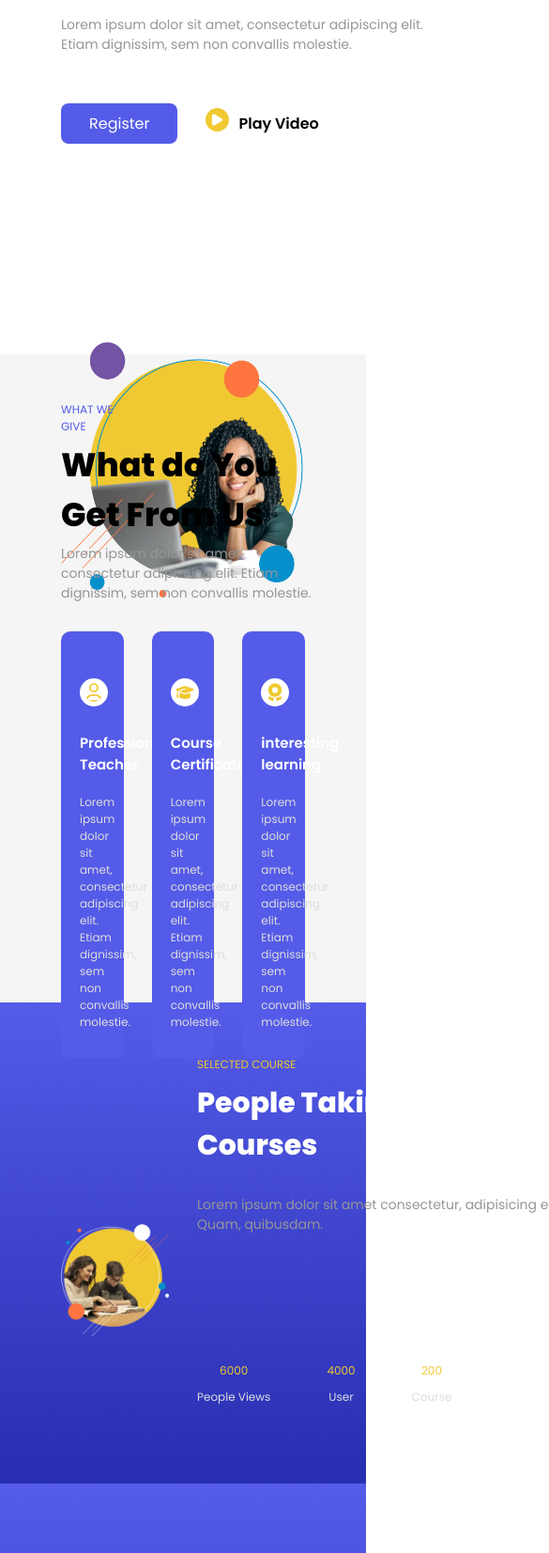
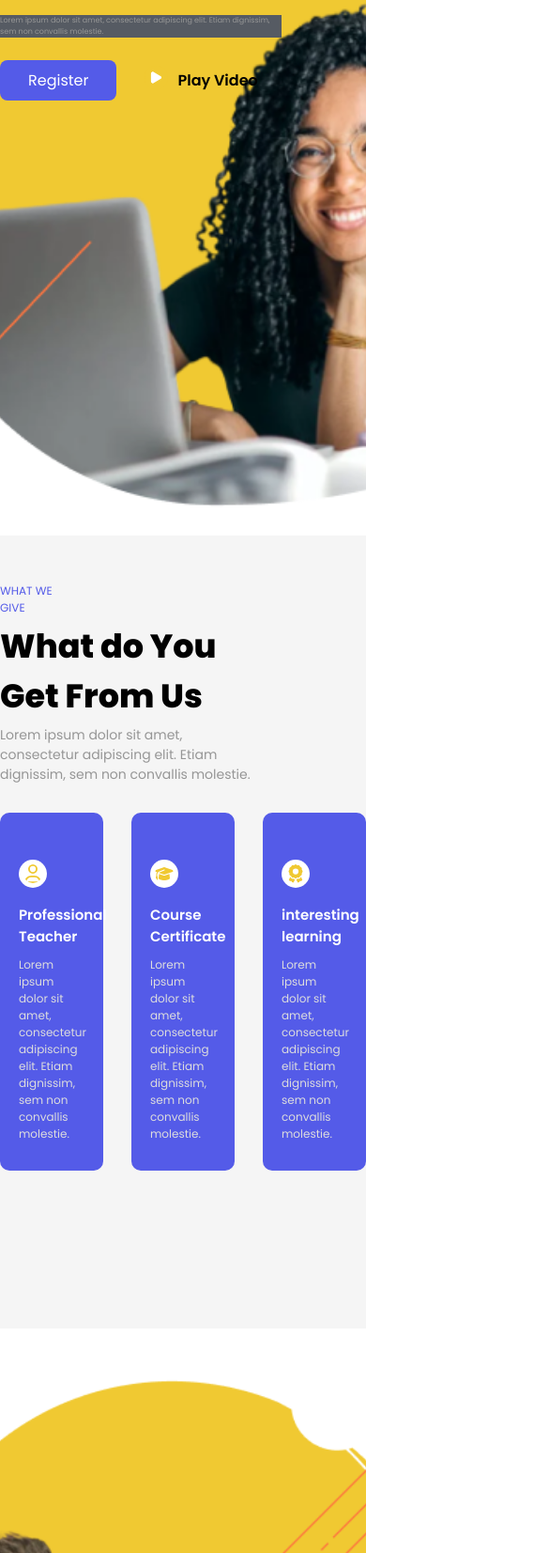
Before and after one commit to nadiahamayel/project_htmlcss, a plain HTML site: page index.html in a window 390 px wide. Shown: the part 347-2000 px from the top of the page at 94% size, 585 px wide, since content can reach past the window. Drawn offline with Linux system fonts and the light colour scheme.

Commit message:
final project

```diff
--- a/assets/css/main.css
+++ b/assets/css/main.css
@@ -32,6 +32,7 @@
     background-color: var(--main-color);
     color: white;
 }
+
 .bar_nav {
     width: 20px;
     height: 20px;
@@ -46,20 +47,25 @@
     .nav {
         display: none;
     }
+
     .bar_nav {
         display: inline;
     }
+
     .auth {
         display: none;
     }
 }
+
 @media (max-width: 420px) {
     .header .container {
         width: 100%;
     }
+
     .header .container .row {
         justify-content: none;
     }
+
     .header .logo .main {
         display: none;
     }
@@ -67,7 +73,7 @@
 
 /*end navbar*/
 /* start begin*/
-.begins .container .begin_info{
+.begins .container .begin_info {
     width: 100%;
     height: 70vh;
     gap: 30px;
@@ -78,15 +84,17 @@
     margin-top: 30px;
     margin-bottom: 30px;
 }
-.begins .container .begin_info .bold{
+
+.begins .container .begin_info .bold {
     font-weight: 600;
+}
 
-}
-.begins .container .begin_info h3{
+.begins .container .begin_info h3 {
     font-size: 40px;
     font-weight: 800;
     width: 300px;
 }
+
 .begins .container .begin_info p {
     color: #969696;
     font-size: 14px;
@@ -94,18 +102,22 @@
     margin-bottom: 30px;
     width: 400px;
 }
-  .begins .container .begin_info .play{
+
+.begins .container .begin_info .play {
     display: flex;
     flex-wrap: wrap;
     gap: 30px;
 }
-.begins .container .begin_info span{
+
+.begins .container .begin_info span {
     color: var(--main-color);
 }
-.begins .container .begin_info span:first-child{
+
+.begins .container .begin_info span:first-child {
     width: 20px;
 }
-.begins .begin_info .begin_img{
+
+.begins .begin_info .begin_img {
     background-image: url(../image/background/begin_img.png);
     width: calc(50% - 15px);
     flex-basis: 400px;
@@ -115,72 +127,127 @@
     background-size: contain;
     background-repeat: no-repeat;
 }
-.begins .begin_info .desc{
+
+.begins .begin_info .desc {
     width: calc(50% - 15px);
     flex-grow: 1;
     display: flex;
     flex-wrap: wrap;
     flex-direction: column;
+}
 
-}
-svg{
+svg {
     width: 25px;
     height: 25px;
-    background-color: #F0C932;
+    background-color: #f0c932;
     border-radius: 50%;
     padding: 5px;
 }
-.begins .begin_info .desc .play .play_button{
+
+.begins .begin_info .desc .play .play_button {
     display: flex;
     flex-wrap: wrap;
     gap: 10px;
     align-items: center;
     font-weight: 600;
 }
-.begins .begin_info .desc .play .register{
+
+.begins .begin_info .desc .play .register {
     background-color: var(--main-color);
     color: white;
     padding: 10px 30px;
     border-radius: 8px;
 }
-.begins .begin_info .desc .play{
+
+.begins .begin_info .desc .play {
     display: flex;
     flex-wrap: wrap;
     gap: 30px;
     align-items: center;
 }
+
+@media (max-width: 1000px) {
+    .begins .container {
+        width: 100%;
+        height: 100vh;
+        margin-top: 0;
+        margin-bottom: 0;
+    }
+
+    .begins .container .row {
+        justify-content: none;
+    }
+
+    .begins .container .begin_info {
+        width: 100%;
+        height: 100vh;
+        position: relative;
+    }
+
+    .begins .container .begin_info .desc {
+        width: 100%;
+        height: 100%;
+    }
+
+    .begins .container .begin_info .desc p {
+        font-size: 8px;
+        background-color: #565b63;
+        width: 300px;
+    }
+
+    .begins .container .begin_info .desc {
+        width: 100%;
+        height: 100%;
+    }
+
+    .begins .container .begin_info .begin_img {
+        top: 0;
+        left: 0;
+        width: 100%;
+        height: 100%;
+        background-image: url(../image/background/begin_img.png);
+        background-position: center;
+        background-size: cover;
+        background-repeat: no-repeat;
+        position: absolute;
+        z-index: -1;
+    }
+}
+
 /*end begin*/
 /* start services*/
-.services{
-    background-color: #F5F5F5;
+.services {
+    background-color: #f5f5f5;
     padding: 50px 0;
+    width: 100%;
 
+    margin-bottom: 30px;
 }
-.services .background_serv{
+
+.services .background_serv {
     display: flex;
     flex-wrap: wrap;
     gap: 10px;
     height: 70vh;
     align-items: center;
-
-
 }
 
-.services .we_give{
-    width: calc( 50% - 15px );
+.services .we_give {
+    width: calc(50% - 15px);
     flex-basis: 400px;
     display: flex;
     flex-direction: column;
     gap: 5px;
     flex-wrap: wrap;
 }
-.services .we_give h3{
+
+.services .we_give h3 {
     font-size: 35px;
     font-weight: 800;
     width: 250px;
 }
-.services .we_give span{
 
+.services .we_give span {
     font-size: 12px;
     width: 70px;
     color: var(--main-color);
@@ -192,8 +259,9 @@ svg{
     margin-bottom: 20px;
     width: 280px;
 }
-.services .background_serv .services_info{
-    width: calc( 50% - 15px );
+
+.services .background_serv .services_info {
+    width: calc(50% - 15px);
     flex-basis: 400px;
     flex-grow: 1;
     display: flex;
@@ -202,43 +270,45 @@ svg{
     justify-content: space-between;
     align-items: center;
 }
-.services .background_serv .services_info .teacher ,
-.services .background_serv .services_info .courses ,
-.services .background_serv .services_info .learning{
+
+.services .background_serv .services_info .teacher,
+.services .background_serv .services_info .courses,
+.services .background_serv .services_info .learning {
     width: calc((100% / 3) - 20px);
     padding: 20px;
+    flex-grow: 1;
     display: flex;
     flex-wrap: wrap;
-    gap: 20px;
+    gap: 10px;
     flex-direction: column;
     justify-content: center;
-    align-items:flex-start;
+    align-items: flex-start;
     background-color: var(--main-color);
     color: #fff;
     border-radius: 10px;
+    box-sizing: border-box;
+}
 
-
-}
-.services .background_serv .services_info .teacher h4 ,
-.services .background_serv .services_info .courses  h4,
+.services .background_serv .services_info .teacher h4,
+.services .background_serv .services_info .courses h4,
 .services .background_serv .services_info .learning h4 {
     font-size: 15px;
     font-weight: 600;
     width: 100%;
+}
 
-}
-.services .background_serv .services_info .teacher p ,
-.services .background_serv .services_info .courses  p,
-.services .background_serv .services_info .learning p{
-    color: #DDDDDD;
+.services .background_serv .services_info .teacher p,
+.services .background_serv .services_info .courses p,
+.services .background_serv .services_info .learning p {
+    color: #dddddd;
     font-size: 12px;
     margin-bottom: 10px;
     width: 100%;
+}
 
-}
-.services .background_serv .services_info .teacher svg ,
-.services .background_serv .services_info .courses  svg,
-.services .background_serv .services_info .learning svg{
+.services .background_serv .services_info .teacher svg,
+.services .background_serv .services_info .courses svg,
+.services .background_serv .services_info .learning svg {
     width: 30px;
     height: 30px;
     background-color: #ffff;
@@ -247,27 +317,65 @@ svg{
     margin-top: 30px;
 }
 
+@media (max-width: 1000px) {
+    .services {
+        width: 100%;
+        height: 100vh;
+    }
+
+    .services .container {
+        width: 100%;
+        height: 100vh;
+        margin-top: 0;
+        margin-bottom: 0;
+    }
+
+    .services .container.background_serv .we_give span,
+    .services .container.background_serv .we_give h3,
+    .services .container.background_serv .we_give p {
+        width: 100%;
+        font-size: 8px;
+    }
+
+    .services .container.background_serv .services_info .teacher,
+    .services .container.background_serv .services_info .courses,
+    .services .container.background_serv .services_info .learning {
+        width: 100%;
+        height: 100px;
+        margin: 10px;
+    }
+
+    .services .container.background_serv .services_info .teacher p,
+    .services .container.background_serv .services_info .courses p,
+    .services .container.background_serv .services_info .learning p {
+        font-size: 6px;
+    }
+}
+
 /* end Services*/
 
+/* start avalible courses */
+.avaliable_courses {}
 
-/* start avalible courses */
-.avaliable_courses {
-}
 .courses {
     display: flex;
     flex-wrap: wrap;
     gap: 30px;
 }
+
 .course {
     display: flex;
     flex-wrap: wrap;
     gap: 30px;
     width: calc (100% - 15px);
 }
+
 .course,
 .available {
     width: calc(50% - 15px);
     padding: 10px;
+    flex-basis: 400px;
+    flex-grow: 1;
     margin-top: 30px;
     box-sizing: border-box;
 }
@@ -276,17 +384,22 @@ svg{
     display: flex;
     flex-wrap: wrap;
     width: calc((100% - 30px) / 2);
+    flex-basis: 200px;
+
     box-shadow: 0px 7.437575340270996px 7.437575340270996px rgba(0, 0, 0, 0.05);
 }
+
 .course_item img {
     width: 100%;
 }
+
 .courses .course_item .course_info_0 {
     background-color: #972a2a;
     display: flex;
     flex-wrap: wrap;
     position: relative;
 }
+
 .courses .course_item .course_info_0 .course_card {
     display: flex;
     flex-wrap: wrap;
@@ -297,6 +410,7 @@ svg{
     position: absolute;
     justify-content: space-between;
 }
+
 .courses .course_item .course_card span:last-child {
     align-self: flex-end;
     font-size: 14px;
@@ -305,6 +419,7 @@ svg{
     color: white;
     font-weight: 700;
 }
+
 .courses .course_item .course_card span:nth-child(1) {
     padding: 5px;
     height: fit-content;
@@ -315,17 +430,20 @@ svg{
     font-weight: 700;
     align-items: center;
 }
+
 .courses .course_item .course_info_1 {
     display: flex;
     flex-wrap: wrap;
     margin: 10px 10px;
     gap: 80px;
 }
+
 .courses .course_item .course_info_1 span {
     font-size: 10px;
     color: var(--main-color);
     margin-top: 5px;
 }
+
 .courses .course_item .course_info_2 {
     display: flex;
     flex-wrap: wrap;
@@ -334,16 +452,19 @@ svg{
     font-size: 12px;
     color: #969696;
 }
+
 .avaliable_courses .courses .available {
     display: flex;
     flex-wrap: wrap;
     flex-direction: column;
     gap: 30px;
 }
+
 .courses .available span {
     font-size: 12px;
     color: var(--main-color);
 }
+
 .courses .available h3 {
     font-size: 30px;
     font-weight: 800;
@@ -351,12 +472,14 @@ svg{
     margin-bottom: 60px;
     margin-top: 10px;
 }
+
 .courses .available p {
     color: #969696;
     font-size: 14px;
     margin-bottom: 30px;
     width: 400px;
 }
+
 .courses .available a {
     height: fit-content;
     padding: 10px 30px;
@@ -369,11 +492,37 @@ svg{
     border-radius: 8px;
 }
 
+@media(max-width:1000px) {
+    .available_courses .container {
+        display: flex;
+        flex-wrap: wrap;
+        width: 100%;
+    }
+    .available {
+        order: 1;
+    }
+    .courses .available p {
+        font-size: 10px;
+
+    }
+
+    .course {
+        order: 2;
+         width: 100%;
+         justify-content: center;
+    }
+
+}
+
 /* end avales=able */
 /* start selected_courses */
 .selected_courses {
     background-image: url(../image/background/background_img.jpg);
+    background-position: center;
+    width: 100%;
+    height: 70vh;
 }
+
 .selected_courses .background {
     width: 100%;
     height: 70vh;
@@ -382,8 +531,8 @@ svg{
     flex-wrap: wrap;
     align-items: center;
     justify-content: space-between;
+}
 
-}
 .selected_courses .background .person_img {
     background-image: url(../image/background/person_img.png);
     width: calc(50% - 15px);
@@ -391,28 +540,30 @@ svg{
     background-position: center;
     background-size: contain;
     background-repeat: no-repeat;
-
 }
 
-.selected_courses .background .desc{
+.selected_courses .background .desc {
     width: calc(50% - 15px);
+    flex-grow: 1;
     display: flex;
     flex-wrap: wrap;
     flex-direction: column;
     color: #fff;
 }
+
 .selected_courses .background .desc span {
     font-size: 12px;
-    color:#F0C932;
+    color: #f0c932;
 }
+
 .selected_courses .background .desc h3 {
-    font-size:30px;
+    font-size: 30px;
     font-weight: 800;
     width: 300px;
     margin-bottom: 30px;
     margin-top: 10px;
+}
 
-  }
 .selected_courses .background .desc p {
     color: #969696;
     font-size: 14px;
@@ -420,13 +571,13 @@ svg{
     width: 400px;
 }
 
-  .selected_courses .background .desc .numeres{
+.selected_courses .background .desc .numeres {
     display: flex;
     flex-wrap: wrap;
-    gap:60px;
+    gap: 60px;
+}
 
-  }
- .selected_courses .background .desc .People_Views ,
+.selected_courses .background .desc .People_Views,
 .selected_courses .background .desc .User,
 .selected_courses .background .desc .Course {
     display: flex;
@@ -436,11 +587,67 @@ svg{
     align-items: center;
     gap: 10px;
 }
- .selected_courses .background .desc .People_Views span:last-child ,
+
+.selected_courses .background .desc .People_Views span:last-child,
 .selected_courses .background .desc .User span:last-child,
- .selected_courses .background .desc .Course span:last-child{
-    color: #DDDDDD;
+.selected_courses .background .desc .Course span:last-child {
+    color: #dddddd;
 }
+
+@media (max-width: 1000px) {
+    .selected_courses {
+        background-image: none;
+    }
+
+    .selected_courses .container {
+        width: 100%;
+        height: 100vh;
+        margin-top: 0;
+        margin-bottom: 0;
+        gap: 0;
+    }
+
+    .selected_courses .container .row {
+        justify-content: none;
+    }
+
+    .selected_courses .container .background {
+        width: 100%;
+        height: 100vh;
+        position: relative;
+    }
+
+    .selected_courses .container .background .desc p {
+        font-size: 8px;
+        background-color: #babfc5;
+        width: 300px;
+    }
+
+    .selected_courses .container .background .desc span {
+        font-size: 8px;
+        background-color: #393e46;
+    }
+
+    .selected_courses .container .background .desc span:first-child {
+        width: 40px;
+        background-color: #393e46;
+    }
+
+    .selected_courses .container .background .person_img {
+        top: 0;
+        right: 0;
+        width: 100%;
+        height: 80%;
+        background-image: url(../image/background/person_img.png);
+        background-position: center;
+        background-size: cover;
+        background-repeat: no-repeat;
+        position: absolute;
+        z-index: -1;
+        box-sizing: border-box;
+    }
+}
+
 /* end selected_courses*/
 
 /* start Testimonials */
@@ -450,6 +657,7 @@ svg{
     font-family: var(--base-font);
     margin-bottom: 50px;
 }
+
 .Testimonials .row {
     gap: 40px;
 }
@@ -494,16 +702,19 @@ svg{
     font-size: 12px;
     color: #969696;
 }
+
 .Testimonials .testimonial .rating img {
     width: 20px;
     height: 20px;
     gap: 5px;
 }
+
 .Testimonials .testimonial q {
     font-family: var(--base-font);
     color: #646464;
     font-size: 14px;
 }
+
 /*q::before {
     content: "“";
     padding-right: 0.2em;
@@ -607,31 +818,38 @@ q::after {
     padding: 10px;
     box-sizing: content-box;
 }
+
 @media (max-width: 1000px) {
     .footer_left_side {
         text-align: center;
         align-items: center;
     }
+
     .footer_left_side .footer_logo a {
         display: none;
     }
+
     .footer_left_side p {
         font-size: 12px;
     }
+
     .footer_left_side .footer_loges a img {
         width: 10px;
         height: 10px;
         padding: 5px;
     }
+
     .footer_right_side {
         text-align: center;
         align-items: flex-start;
         justify-content: center;
     }
+
     .footer_right_side h2 {
         font-size: 14px;
         margin-bottom: 10px;
     }
+
     .footer_right_side a {
         font-size: 12px;
     }
```
Lines whose indentation alone changed are shown as unchanged.
